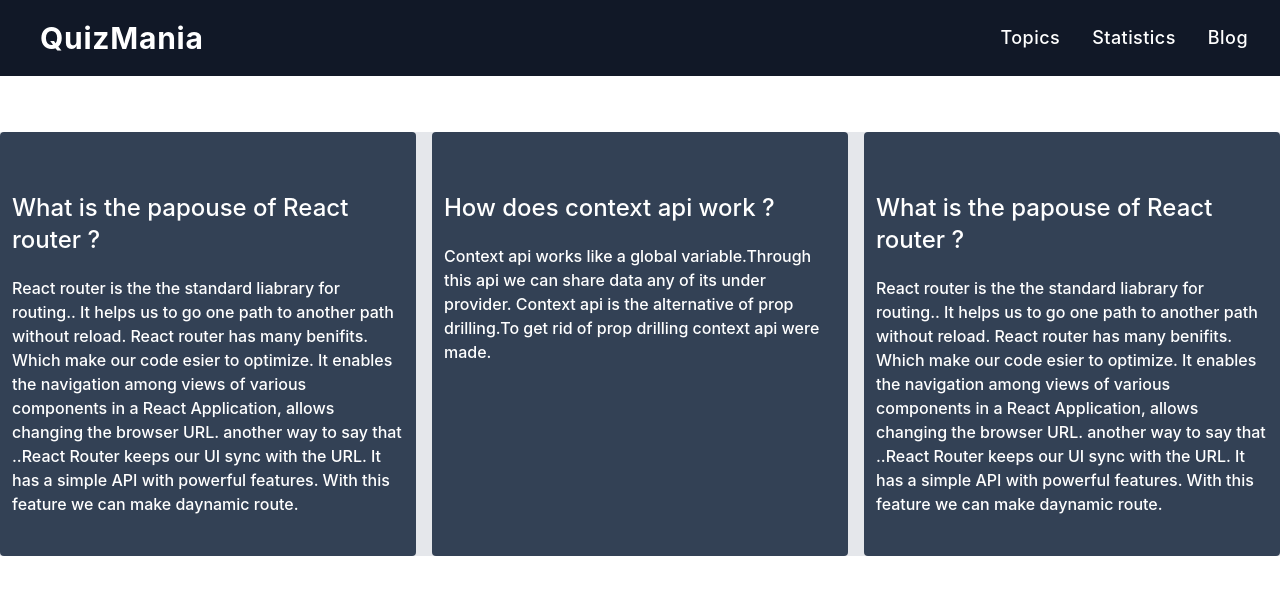
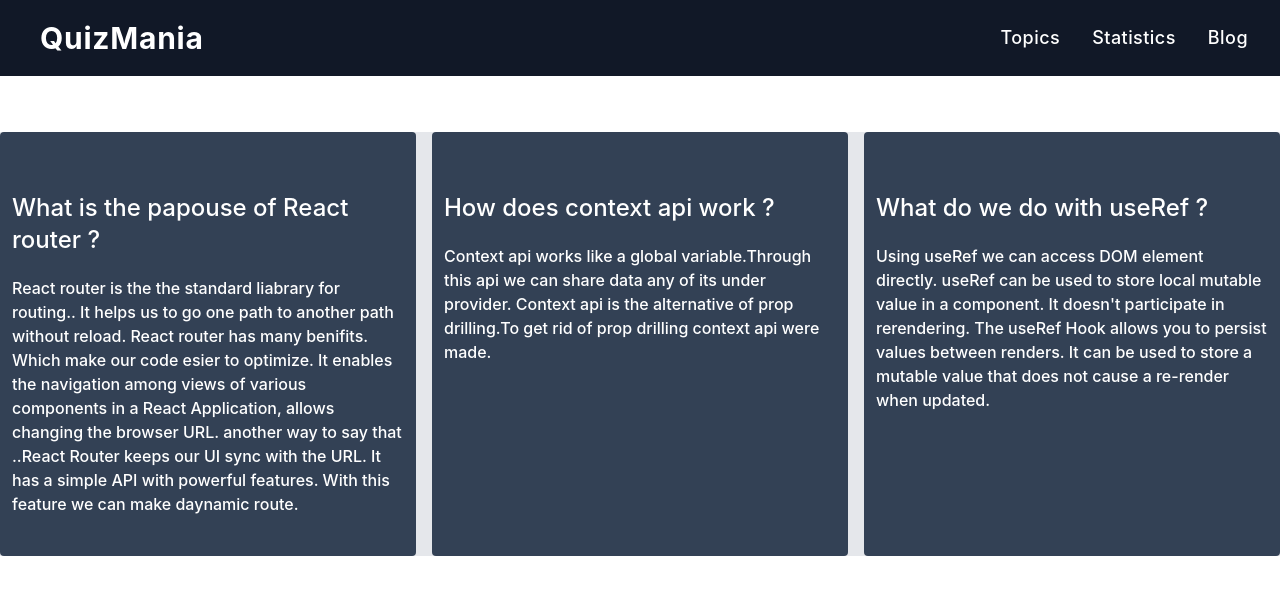
Before and after one commit to Nahid-07/Quiz-crackerz, a React (Create React App) app: page /blog in a window 1280 px wide. Shown: the top 594 px of the page. Built offline with nearby package versions, Linux system fonts and the light colour scheme.

Commit message:
blog qus userf article added

```diff
--- a/src/App.js
+++ b/src/App.js
@@ -2,7 +2,7 @@ import { createBrowserRouter, RouterProvider } from 'react-router-dom';
 import Layout from './Components/Layout/Layout';
 import Topics from './Components/Topics';
 import Statistics from './Components/Statistics';
-import Blog from './Blog';
+import Blog from './Components/Blog'
 import ErrorPage from './Components/ErrorPage';
 import Quizes from './Components/Quizes';
 
--- a/src/Blog.js
+++ b/src/Components/Blog.js
@@ -28,15 +28,13 @@ const Blog = () => {
             </div>
             <div className='bg-slate-700 px-3 py-10 text-white font-medium text-lg rounded'>
                 <h2 className='text-2xl my-5'>
-                    What is the papouse of React router ?
+                    What do we do with useRef ?
                 </h2>
 
                 <p className='text-base'>
-                    React router is the the standard liabrary for routing.. It helps us to go one path to another path
-                    without reload. React router has many benifits. Which make our code esier to optimize.
-                    It enables the navigation among views of various components in a React Application, allows changing the browser URL.
-
-                    another way to say that ..React Router keeps our UI sync with the URL. It has a simple API with powerful features. With this feature we can make daynamic route.
+                    Using useRef we can access DOM element directly.
+                    useRef can be used to store local mutable value in a component. It doesn't participate in rerendering.
+                    The useRef Hook allows you to persist values between renders. It can be used to store a mutable value that does not cause a re-render when updated.
                 </p>
             </div>
 
--- a/src/Components/QuizTopic.js
+++ b/src/Components/QuizTopic.js
@@ -11,7 +11,7 @@ const QuizTopic = ({quizTopic}) => {
             <div className='bg-slate-400 rounded-md flex justify-between items-center py-4 px-2 mt-3'>
                 <h2 className='text-xl font-semibold text-white'>{name}</h2>
                 <p className='text-yellow-50 font-semibold text-base'>
-                    total question : {total}
+                    Total question : {total}
                 </p>
                 <Link to={`/quiz/${id}`}>
                     <button className='border px-9 md:px-12 text-lg md:text-xl rounded-lg text-white  py-4 hover:bg-slate-700 duration-700'
```
